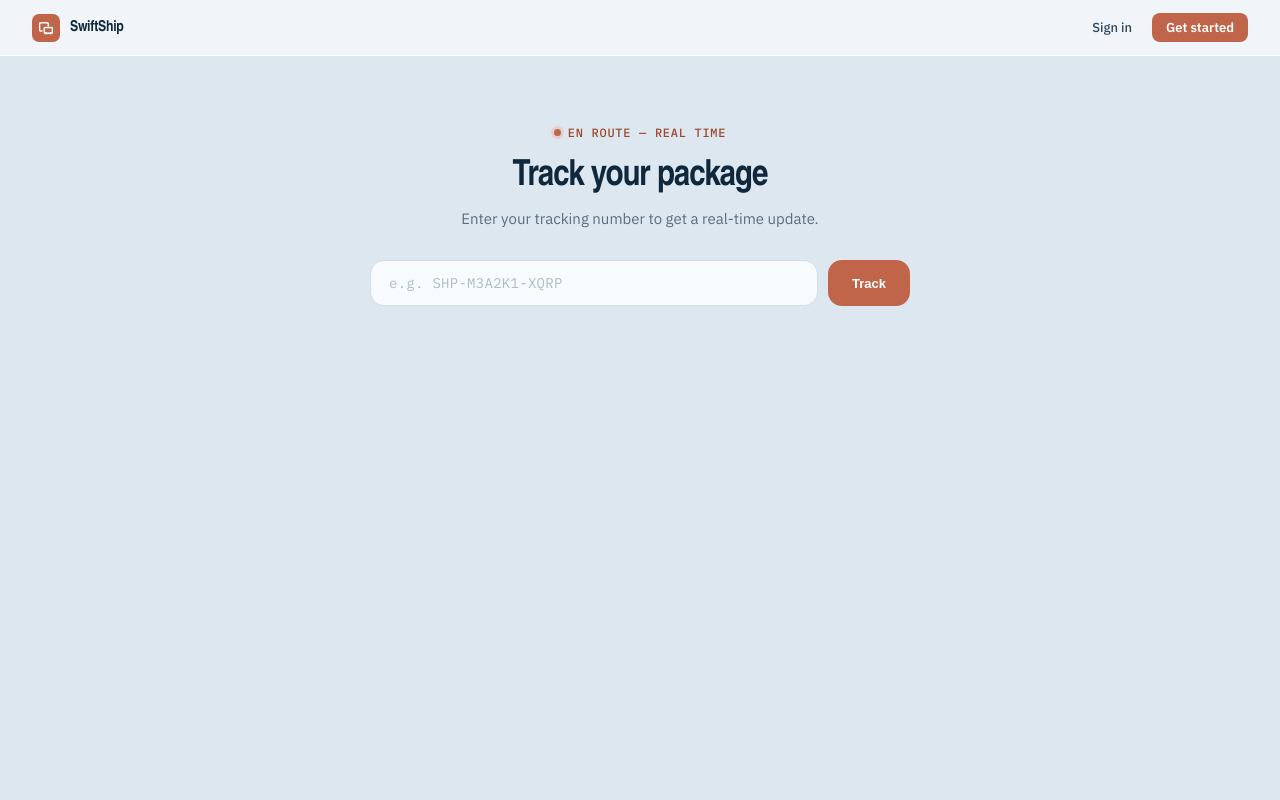
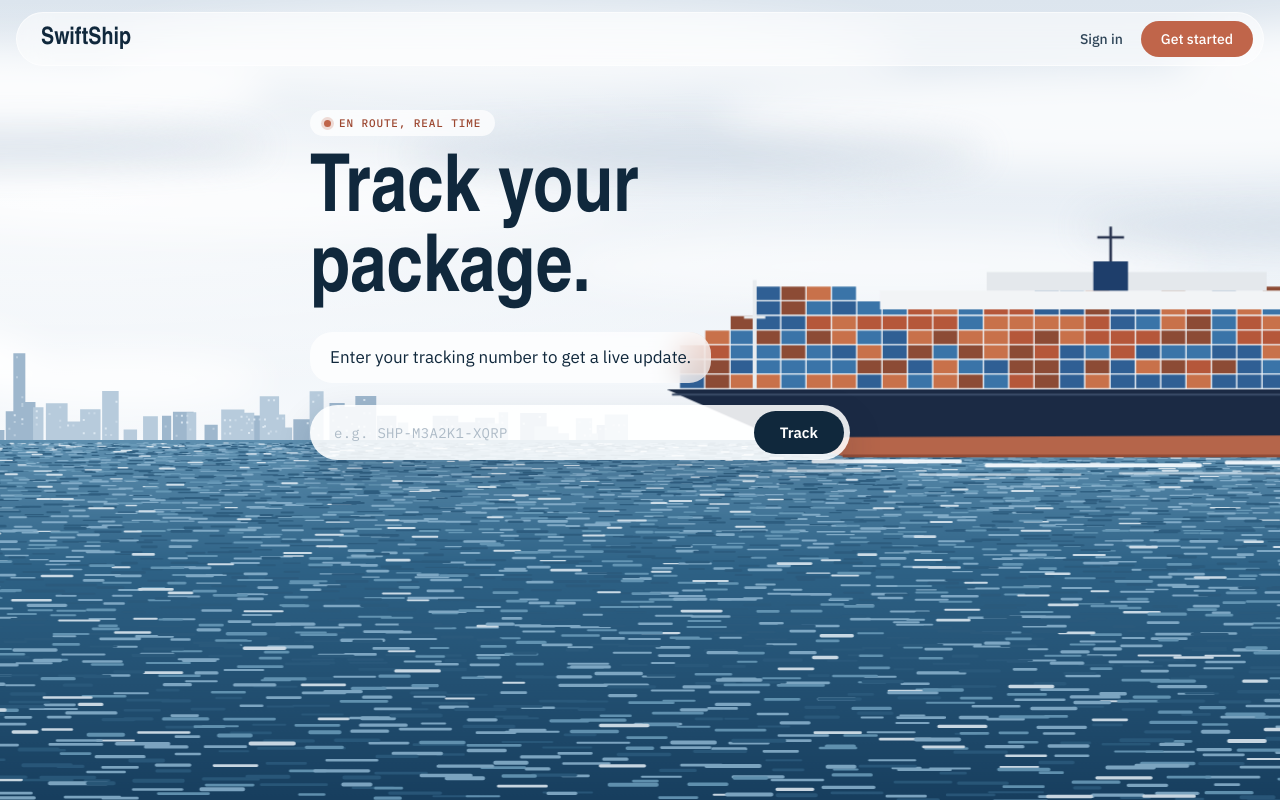
Before and after one commit to hvriza39-rgb/Shipping, a Next.js app: page /track in a window 1280 px wide. Built offline with nearby package versions, Linux system fonts and the light colour scheme.

Commit message:
Refactor TrackingPage component for improved structure

```diff
--- a/components/TrackingPage.tsx
+++ b/components/TrackingPage.tsx
@@ -1,25 +1,23 @@
 "use client";
 
-import { useState, useEffect, type FormEvent } from "react";
+import { useState, useEffect, Suspense, type FormEvent } from "react";
 import { useSearchParams } from "next/navigation";
 import Link from "next/link";
+import CargoSea from "@/components/CargoSea";
 
 const STATUS_META: Record<string, { label: string; color: string; bg: string; dot: string }> = {
   PENDING:          { label: "Pending",          color: "var(--status-pending-text)",    bg: "var(--status-pending-bg)",    dot: "var(--status-pending-dot)"    },
-  CONFIRMED:        { label: "Confirmed",         color: "var(--status-confirmed-text)",  bg: "var(--status-confirmed-bg)",  dot: "var(--status-confirmed-dot)"  },
-  PICKED_UP:        { label: "Picked Up",         color: "var(--status-picked-text)",    bg: "var(--status-picked-bg)",    dot: "var(--status-picked-dot)"    },
-  IN_TRANSIT:       { label: "In Transit",        color: "var(--status-transit-text)",   bg: "var(--status-transit-bg)",   dot: "var(--status-transit-dot)"   },
-  OUT_FOR_DELIVERY: { label: "Out for Delivery",  color: "var(--status-ofd-text)",       bg: "var(--status-ofd-bg)",       dot: "var(--status-ofd-dot)"       },
-  DELIVERED:        { label: "Delivered",         color: "var(--status-delivered-text)", bg: "var(--status-delivered-bg)", dot: "var(--status-delivered-dot)" },
-  FAILED:           { label: "Failed",            color: "var(--status-failed-text)",    bg: "var(--status-failed-bg)",    dot: "var(--status-failed-dot)"    },
-  RETURNED:         { label: "Returned",          color: "var(--status-neutral-text)",   bg: "var(--status-neutral-bg)",   dot: "var(--status-neutral-dot)"   },
-  CANCELLED:        { label: "Cancelled",         color: "var(--status-neutral-text)",   bg: "var(--status-neutral-bg)",   dot: "var(--status-neutral-dot)"   },
+  CONFIRMED:        { label: "Confirmed",        color: "var(--status-confirmed-text)",  bg: "var(--status-confirmed-bg)",  dot: "var(--status-confirmed-dot)"  },
+  PICKED_UP:        { label: "Picked Up",        color: "var(--status-picked-text)",     bg: "var(--status-picked-bg)",     dot: "var(--status-picked-dot)"     },
+  IN_TRANSIT:       { label: "In Transit",       color: "var(--status-transit-text)",    bg: "var(--status-transit-bg)",    dot: "var(--status-transit-dot)"    },
+  OUT_FOR_DELIVERY: { label: "Out for Delivery", color: "var(--status-ofd-text)",        bg: "var(--status-ofd-bg)",        dot: "var(--status-ofd-dot)"        },
+  DELIVERED:        { label: "Delivered",        color: "var(--status-delivered-text)",  bg: "var(--status-delivered-bg)",  dot: "var(--status-delivered-dot)"  },
+  FAILED:           { label: "Failed",           color: "var(--status-failed-text)",     bg: "var(--status-failed-bg)",     dot: "var(--status-failed-dot)"     },
+  RETURNED:         { label: "Returned",         color: "var(--status-neutral-text)",    bg: "var(--status-neutral-bg)",    dot: "var(--status-neutral-dot)"    },
+  CANCELLED:        { label: "Cancelled",        color: "var(--status-neutral-text)",    bg: "var(--status-neutral-bg)",    dot: "var(--status-neutral-dot)"    },
 };
 
-const STATUS_ORDER = [
-  "PENDING", "CONFIRMED", "PICKED_UP",
-  "IN_TRANSIT", "OUT_FOR_DELIVERY", "DELIVERED",
-];
+const STATUS_ORDER = ["PENDING", "CONFIRMED", "PICKED_UP", "IN_TRANSIT", "OUT_FOR_DELIVERY", "DELIVERED"];
 
 function fmtDate(d: string) {
   return new Date(d).toLocaleDateString("en-US", { month: "short", day: "numeric", year: "numeric" });
@@ -47,28 +45,20 @@ interface ShipmentResult {
 function StatusBadge({ status }: { status: string }) {
   const m = STATUS_META[status] ?? STATUS_META["PENDING"];
   return (
-    <span style={{ display: "inline-flex", alignItems: "center", gap: 5, padding: "4px 12px", borderRadius: "var(--radius-xl)", fontSize: 12, fontWeight: 600, color: m.color, background: m.bg }}>
+    <span style={{ display: "inline-flex", alignItems: "center", gap: 6, padding: "5px 14px", borderRadius: "var(--radius-pill)", fontSize: 12, fontWeight: 600, color: m.color, background: m.bg }}>
       <span style={{ width: 6, height: 6, borderRadius: "50%", background: m.dot }} />
       {m.label}
     </span>
   );
 }
 
-/**
- * Unified route + progress visual — replaces the old separate stepper,
- * flat route line, and "Delivered" banner. The marker position is computed
- * from the actual status, so it reflects real progress rather than sitting
- * on a static plane icon.
- */
+/** Route + progress visual. Marker position comes from the real status. */
 function RouteProgress({ shipment }: { shipment: ShipmentResult }) {
   const { status, origin, destination, estimatedDelivery, deliveredAt } = shipment;
-  const isBad  = status === "FAILED" || status === "CANCELLED" || status === "RETURNED";
+  const isBad   = status === "FAILED" || status === "CANCELLED" || status === "RETURNED";
   const idx     = STATUS_ORDER.indexOf(status);
   const lastIdx = STATUS_ORDER.length - 1;
 
-  // For failed/cancelled/returned shipments, the line still shows how far it
-  // got — conventionally treated as "made it to out-for-delivery" — but in
-  // the failed color, with no pulsing marker since nothing is still moving.
   const percent = isBad
     ? (STATUS_ORDER.indexOf("OUT_FOR_DELIVERY") / lastIdx) * 100
     : idx >= 0 ? (idx / lastIdx) * 100 : 0;
@@ -82,19 +72,20 @@ function RouteProgress({ shipment }: { shipment: ShipmentResult }) {
     "Estimate pending";
 
   const lineColor = isBad ? "var(--status-failed-dot)" : "var(--color-primary)";
+  const eyebrow = { fontSize: 10, fontWeight: 700, color: "var(--color-subtle)", letterSpacing: "0.07em", textTransform: "uppercase", marginBottom: 4 } as const;
+  const city    = { fontSize: 20, fontWeight: 600, color: "var(--color-heading)", fontFamily: "var(--font-display)" } as const;
 
   return (
     <div style={{ marginBottom: 26 }}>
-      {/* From / To */}
       <div style={{ display: "flex", justifyContent: "space-between", marginBottom: 18, gap: 16 }}>
         <div>
-          <div style={{ fontSize: 10, fontWeight: 700, color: "var(--color-subtle)", letterSpacing: "0.07em", textTransform: "uppercase", marginBottom: 4 }}>From</div>
-          <div style={{ fontSize: 16, fontWeight: 700, color: "var(--color-heading)", fontFamily: "var(--font-display)" }}>{origin.city}</div>
+          <div style={eyebrow}>From</div>
+          <div style={city}>{origin.city}</div>
           <div style={{ fontSize: 12, color: "var(--color-muted)" }}>{origin.state}, {origin.country}</div>
         </div>
         <div style={{ textAlign: "right" }}>
-          <div style={{ fontSize: 10, fontWeight: 700, color: "var(--color-subtle)", letterSpacing: "0.07em", textTransform: "uppercase", marginBottom: 4 }}>To</div>
-          <div style={{ fontSize: 16, fontWeight: 700, color: "var(--color-heading)", fontFamily: "var(--font-display)" }}>{destination.city}</div>
+          <div style={eyebrow}>To</div>
+          <div style={city}>{destination.city}</div>
           <div style={{ fontSize: 12, color: "var(--color-muted)" }}>{destination.state}, {destination.country}</div>
           <div style={{ fontSize: 12, fontWeight: 600, color: isBad ? "var(--status-failed-text)" : "var(--color-muted)", marginTop: 4 }}>
             {destinationNote}
@@ -102,7 +93,6 @@ function RouteProgress({ shipment }: { shipment: ShipmentResult }) {
         </div>
       </div>
 
-      {/* Route line */}
       <div style={{ position: "relative", height: 24, marginBottom: 6 }}>
         <div style={{
           position: "absolute", top: "50%", left: 0, right: 0, height: 2, transform: "translateY(-50%)",
@@ -114,8 +104,7 @@ function RouteProgress({ shipment }: { shipment: ShipmentResult }) {
           width: `${percent}%`, background: lineColor, transition: "width 0.4s ease",
         }} />
         <div style={{ position: "absolute", inset: 0, display: "flex", justifyContent: "space-between", alignItems: "center" }}>
-          {STATUS_ORDER.map((s) => {
-            const i = STATUS_ORDER.indexOf(s);
+          {STATUS_ORDER.map((s, i) => {
             const passed = !isBad && i <= idx;
             return (
               <div key={s} style={{
@@ -129,7 +118,7 @@ function RouteProgress({ shipment }: { shipment: ShipmentResult }) {
         <div style={{
           position: "absolute", top: "50%", left: `${percent}%`, width: 16, height: 16,
           transform: "translate(-50%, -50%)", borderRadius: "50%", background: lineColor,
-          boxShadow: `0 0 0 4px ${isBad ? "rgba(201,72,58,0.18)" : "rgba(255,106,44,0.18)"}`,
+          boxShadow: `0 0 0 4px ${isBad ? "rgba(201,72,58,0.18)" : "rgba(192,101,74,0.2)"}`,
           transition: "left 0.4s ease",
         }}>
           {!isBad && status !== "DELIVERED" && (
@@ -141,14 +130,13 @@ function RouteProgress({ shipment }: { shipment: ShipmentResult }) {
         </div>
       </div>
 
-      {/* Step labels — hidden on narrow screens via globals.css */}
       <div className="route-step-labels" style={{ display: "grid", gridTemplateColumns: `repeat(${STATUS_ORDER.length}, 1fr)` }}>
         {STATUS_ORDER.map((s, i) => {
           const passed = !isBad && i <= idx;
           const align = i === 0 ? "left" : i === STATUS_ORDER.length - 1 ? "right" : "center";
           return (
-            <div key={s} style={{ textAlign: align as any }}>
-              <span style={{ fontSize: 10, fontWeight: 600, letterSpacing: "0.02em", color: passed ? "var(--color-primary)" : "var(--color-subtle)" }}>
+            <div key={s} style={{ textAlign: align }}>
+              <span style={{ fontSize: 10, fontWeight: 600, color: passed ? "var(--color-primary)" : "var(--color-subtle)" }}>
                 {STATUS_META[s]?.label}
               </span>
             </div>
@@ -159,17 +147,14 @@ function RouteProgress({ shipment }: { shipment: ShipmentResult }) {
   );
 }
 
-export default function TrackingPage() {
-  const searchParams  = useSearchParams();
-  const [query, setQuery]     = useState(searchParams.get("q") ?? "");
-  const [input, setInput]     = useState(searchParams.get("q") ?? "");
+function TrackingContent() {
+  const searchParams = useSearchParams();
+  // landing page links with ?n=, older links use ?q=
+  const initial = searchParams.get("n") ?? searchParams.get("q") ?? "";
+  const [input, setInput]     = useState(initial);
   const [result, setResult]   = useState<ShipmentResult | null>(null);
   const [loading, setLoading] = useState(false);
   const [error, setError]     = useState("");
-
-  useEffect(() => {
-    if (query) search(query);
-  }, []);
 
   const search = async (q: string) => {
     if (!q.trim()) return;
@@ -185,126 +170,89 @@ export default function TrackingPage() {
       }
       setResult(data);
     } catch {
-      setError("Couldn't reach the server — try again.");
+      setError("Couldn't reach the server. Try again.");
     } finally {
       setLoading(false);
     }
   };
 
+  useEffect(() => {
+    if (initial) search(initial);
+    // eslint-disable-next-line react-hooks/exhaustive-deps
+  }, []);
+
   const handleSubmit = (e: FormEvent) => {
     e.preventDefault();
-    setQuery(input);
     search(input);
   };
 
+  const eyebrow = { fontSize: 10, fontWeight: 700, color: "var(--color-subtle)", letterSpacing: "0.08em", textTransform: "uppercase" } as const;
+
   return (
-    <div style={{ fontFamily: "var(--font-sans)", minHeight: "100vh", background: "var(--color-bg)" }}>
+    <div className="tp">
+      <style>{CSS}</style>
 
-      {/* Nav */}
-      <nav style={{ height: 56, display: "flex", alignItems: "center", justifyContent: "space-between", padding: "0 32px", borderBottom: "1px solid var(--color-nav-border)", background: "var(--color-nav-bg)" }}>
-        <Link href="/" style={{ display: "flex", alignItems: "center", gap: 10, textDecoration: "none" }}>
-          <div style={{ width: 28, height: 28, background: "var(--color-primary)", borderRadius: 7, display: "flex", alignItems: "center", justifyContent: "center" }}>
-            <svg width="14" height="14" viewBox="0 0 24 24" fill="none" stroke="#fff" strokeWidth="2.5" strokeLinecap="round" strokeLinejoin="round">
-              <path d="M5 17H3a2 2 0 0 1-2-2V5a2 2 0 0 1 2-2h11a2 2 0 0 1 2 2v3"/>
-              <rect x="9" y="11" width="14" height="10" rx="2"/>
-              <circle cx="12" cy="21" r="1"/><circle cx="20" cy="21" r="1"/>
-            </svg>
-          </div>
-          <span style={{ fontFamily: "var(--font-display)", fontWeight: 700, fontSize: 15, color: "var(--color-ink)", letterSpacing: "-0.02em" }}>SwiftShip</span>
-        </Link>
-        <div style={{ display: "flex", alignItems: "center", gap: 8 }}>
-          <Link href="/login" className="nav-link" style={{ fontSize: 13, fontWeight: 500, color: "var(--color-nav-text)", textDecoration: "none", padding: "6px 12px" }}>Sign in</Link>
-          <Link href="/register" className="btn-p" style={{ fontSize: 13, fontWeight: 700, color: "#fff", textDecoration: "none", padding: "6px 14px", background: "var(--color-primary)", borderRadius: "var(--radius-sm)" }}>Get started</Link>
+      <div className="tp-scene" aria-hidden="true"><CargoSea /></div>
+
+      <nav className="tp-nav">
+        <Link href="/" className="tp-brand">SwiftShip</Link>
+        <div className="tp-nav-r">
+          <Link href="/login">Sign in</Link>
+          <Link href="/register" className="tp-btn tp-rust">Get started</Link>
         </div>
       </nav>
 
-      {/* Hero search */}
-      <div style={{ padding: "64px 24px 48px", textAlign: "center" }}>
-        <div style={{
-          display: "inline-flex", alignItems: "center", gap: 7,
-          fontFamily: "var(--font-mono)", fontSize: 12, fontWeight: 500,
-          color: "var(--color-primary-dark)", letterSpacing: "0.06em", marginBottom: 16,
-        }}>
-          <span style={{ width: 7, height: 7, borderRadius: "50%", background: "var(--color-primary)", boxShadow: "0 0 0 3px rgba(255,106,44,0.18)" }} />
-          EN ROUTE — REAL TIME
-        </div>
-        <h1 style={{ fontFamily: "var(--font-display)", fontSize: 36, fontWeight: 700, color: "var(--color-heading)", letterSpacing: "-0.03em", margin: "0 0 10px" }}>
-          Track your package
-        </h1>
-        <p style={{ fontSize: 15, color: "var(--color-muted)", margin: "0 0 32px" }}>
-          Enter your tracking number to get a real-time update.
-        </p>
+      <main className="tp-main">
+        <div className="tp-hero">
+          <div className="tp-chip"><span /> En route, real time</div>
+          <h1>Track your<br />package.</h1>
+          <p>Enter your tracking number to get a live update.</p>
 
-        <form onSubmit={handleSubmit} style={{ display: "flex", gap: 10, maxWidth: 540, margin: "0 auto" }}>
+          <form onSubmit={handleSubmit} className="tp-form">
             <input
               className="tracker-input"
               value={input}
               onChange={(e) => setInput(e.target.value)}
               placeholder="e.g. SHP-M3A2K1-XQRP"
-            style={{
-              flex: 1, padding: "13px 18px", borderRadius: "var(--radius-md)",
-              border: "1.5px solid var(--color-border)", background: "var(--color-surface)",
-              color: "var(--color-ink)", fontSize: 14, outline: "none", fontFamily: "var(--font-mono)",
-              letterSpacing: "0.02em",
-            }}
-            onFocus={(e) => { e.currentTarget.style.border = "1.5px solid var(--color-primary)"; }}
-            onBlur={(e)  => { e.currentTarget.style.border = "1.5px solid var(--color-border)"; }}
+              aria-label="Tracking number"
             />
-          <button type="submit" disabled={loading} className="btn-p" style={{
-            padding: "13px 24px", borderRadius: "var(--radius-md)", border: "none",
-            background: loading ? "var(--color-primary-border)" : "var(--color-primary)",
-            color: "#fff", fontSize: 13, fontWeight: 700, cursor: loading ? "not-allowed" : "pointer",
-            whiteSpace: "nowrap",
-          }}>
+            <button type="submit" disabled={loading} className="tp-btn tp-ink">
               {loading ? "Searching…" : "Track"}
             </button>
           </form>
         </div>
 
-      {/* Result */}
-      <div style={{ maxWidth: 680, margin: "0 auto", padding: "0 24px 64px" }}>
-
-        {error && (
-          <div style={{ background: "var(--color-error-bg)", border: "1px solid var(--color-error-border)", borderRadius: "var(--radius-md)", padding: "14px 18px", color: "var(--color-error-text)", fontSize: 13, fontWeight: 500, textAlign: "center" }}>
-            {error}
-          </div>
-        )}
+        {error && <div className="tp-error">{error}</div>}
 
         {result && (
-          <div style={{ background: "var(--color-surface)", borderRadius: "var(--radius-lg)", border: "1px solid var(--color-border)", overflow: "hidden", boxShadow: "var(--shadow-lg)" }}>
-
-            {/* Result header */}
-            <div style={{ padding: "20px 24px", borderBottom: "1px solid var(--color-border-light)", display: "flex", alignItems: "center", justifyContent: "space-between", flexWrap: "wrap", gap: 10 }}>
+          <div className="tp-panel">
+            <div style={{ padding: "22px 26px", borderBottom: "1px solid var(--color-border-light)", display: "flex", alignItems: "center", justifyContent: "space-between", flexWrap: "wrap", gap: 10 }}>
               <div>
-                <div style={{ fontFamily: "var(--font-mono)", fontSize: 14, color: "var(--color-primary)", fontWeight: 700, marginBottom: 4 }}>{result.trackingNumber}</div>
+                <div style={{ fontFamily: "var(--font-mono)", fontSize: 14, color: "var(--color-primary-dark)", fontWeight: 700, marginBottom: 4 }}>{result.trackingNumber}</div>
                 <div style={{ fontSize: 12, color: "var(--color-subtle)" }}>Booked {fmtDate(result.createdAt)}</div>
               </div>
               <StatusBadge status={result.status} />
             </div>
 
-            <div style={{ padding: "24px" }}>
-
-              {/* Unified route + progress */}
+            <div style={{ padding: 26 }}>
               <RouteProgress shipment={result} />
 
-              {/* Package info strip */}
-              <div style={{ display: "flex", gap: 0, marginBottom: 20, border: "1px solid var(--color-border)", borderRadius: "var(--radius-md)", overflow: "hidden" }}>
+              <div style={{ display: "flex", marginBottom: 22, border: "1px solid var(--color-border)", borderRadius: "var(--radius-md)", overflow: "hidden" }}>
                 {[
                   { label: "Service", value: result.serviceType },
                   { label: "Weight",  value: `${result.weightKg} kg` },
                   { label: "Parcels", value: result.parcels.length > 0 ? `${result.parcels.length} parcel${result.parcels.length > 1 ? "s" : ""}` : "1 parcel" },
                   ...(result.carrierName ? [{ label: "Carrier", value: result.carrierName }] : []),
                 ].map(({ label, value }, i, arr) => (
-                  <div key={label} style={{ flex: 1, padding: "12px 14px", borderRight: i < arr.length - 1 ? "1px solid var(--color-border)" : "none", background: "var(--color-surface)" }}>
-                    <div style={{ fontSize: 9, fontWeight: 700, color: "var(--color-subtle)", letterSpacing: "0.08em", textTransform: "uppercase", marginBottom: 4 }}>{label}</div>
+                  <div key={label} style={{ flex: 1, padding: "12px 14px", borderRight: i < arr.length - 1 ? "1px solid var(--color-border)" : "none" }}>
+                    <div style={{ ...eyebrow, fontSize: 9, marginBottom: 4 }}>{label}</div>
                     <div style={{ fontSize: 13, fontWeight: 700, color: "var(--color-heading)" }}>{value}</div>
                   </div>
                 ))}
               </div>
 
-              {/* Timeline */}
               <div>
-                <div style={{ fontSize: 10, fontWeight: 700, color: "var(--color-subtle)", letterSpacing: "0.08em", textTransform: "uppercase", marginBottom: 14 }}>History</div>
+                <div style={{ ...eyebrow, marginBottom: 14 }}>History</div>
                 {[...result.trackingEvents].reverse().map((evt, i, arr) => {
                   const m      = STATUS_META[evt.status] ?? STATUS_META["PENDING"];
                   const latest = i === 0;
@@ -318,7 +266,7 @@ export default function TrackingPage() {
                         <div style={{ fontSize: 13, fontWeight: 700, color: latest ? m.color : "var(--color-heading)" }}>{m.label}</div>
                         {evt.location && <div style={{ fontSize: 12, color: "var(--color-muted)", marginTop: 2 }}>{evt.location}</div>}
                         {evt.note     && <div style={{ fontSize: 12, color: "var(--color-subtle)", marginTop: 1 }}>{evt.note}</div>}
-                        <div style={{ fontSize: 11, color: "var(--color-placeholder)", marginTop: 3 }}>{fmtDate(evt.createdAt)} · {fmtTime(evt.createdAt)}</div>
+                        <div style={{ fontSize: 11, color: "var(--color-subtle)", marginTop: 3 }}>{fmtDate(evt.createdAt)} · {fmtTime(evt.createdAt)}</div>
                       </div>
                     </div>
                   );
@@ -329,16 +277,55 @@ export default function TrackingPage() {
               </div>
             </div>
 
-            {/* CTA footer */}
-            <div style={{ padding: "14px 24px", borderTop: "1px solid var(--color-border-light)", background: "var(--color-surface-alt)", display: "flex", alignItems: "center", justifyContent: "space-between" }}>
-              <div style={{ fontSize: 12, color: "var(--color-subtle)" }}>Want to manage your shipments?</div>
-              <Link href="/register" style={{ fontSize: 12, fontWeight: 700, color: "var(--color-primary)", textDecoration: "none" }}>
-                Create an account &#8594;
+            <div style={{ padding: "16px 26px", borderTop: "1px solid var(--color-border-light)", background: "var(--color-surface-alt)", display: "flex", alignItems: "center", justifyContent: "space-between", flexWrap: "wrap", gap: 8 }}>
+              <div style={{ fontSize: 13, color: "var(--color-muted)" }}>Want to manage your shipments?</div>
+              <Link href="/register" style={{ fontSize: 13, fontWeight: 700, color: "var(--color-primary-dark)", textDecoration: "none" }}>
+                Create an account &rarr;
               </Link>
             </div>
           </div>
         )}
-      </div>
+      </main>
     </div>
   );
 }
+
+export default function TrackingPage() {
+  return (
+    <Suspense fallback={null}>
+      <TrackingContent />
+    </Suspense>
+  );
+}
+
+const CSS = `
+.tp{position:relative;min-height:100vh;font-family:var(--font-body),system-ui,sans-serif;color:var(--color-ink)}
+.tp a{text-decoration:none}
+.tp-scene{position:fixed;inset:0;z-index:0;background:#DCE5EE;overflow:hidden}
+.tp-scene .bg-skyline{width:100%;height:100%;display:block}
+.tp-nav{position:fixed;top:12px;left:16px;right:16px;z-index:50;height:54px;padding:0 10px 0 24px;display:flex;align-items:center;justify-content:space-between;
+  background:rgba(255,255,255,.55);backdrop-filter:blur(16px);border:1px solid rgba(255,255,255,.6);border-radius:999px}
+.tp-brand{font-family:var(--font-display),'Arial Narrow',sans-serif;font-weight:600;font-size:24px;color:var(--color-ink)}
+.tp-nav-r{display:flex;align-items:center;gap:4px}
+.tp-nav-r a{font-size:14px;font-weight:500;padding:8px 14px;color:#2F4558;border-radius:999px}
+.tp-nav-r a:hover{background:rgba(255,255,255,.6)}
+.tp-nav-r a.tp-btn{color:#fff;padding:9px 20px}
+.tp-btn{display:inline-block;font-weight:600;font-size:15px;border-radius:999px;padding:12px 26px;border:0;cursor:pointer;font-family:inherit;color:#fff;white-space:nowrap}
+.tp-rust{background:var(--color-primary)}.tp-rust:hover{background:var(--color-primary-dark)}
+.tp-ink{background:var(--color-ink)}.tp-ink:hover{background:#1b4060}
+.tp-btn:disabled{opacity:.6;cursor:not-allowed}
+.tp a:focus-visible,.tp button:focus-visible,.tp input:focus-visible{outline:2px solid var(--color-accent-teal);outline-offset:2px}
+.tp-main{position:relative;z-index:1;max-width:700px;margin:0 auto;padding:110px 20px 64px}
+.tp-hero{margin-bottom:28px}
+.tp-chip{display:inline-flex;align-items:center;gap:8px;padding:6px 14px;border-radius:999px;background:rgba(255,255,255,.72);backdrop-filter:blur(12px);
+  font:500 11px var(--font-mono),monospace;letter-spacing:.08em;text-transform:uppercase;color:var(--color-primary-dark);margin-bottom:18px}
+.tp-chip span{width:7px;height:7px;border-radius:50%;background:var(--color-primary);box-shadow:0 0 0 3px rgba(192,101,74,.22)}
+.tp-hero h1{font-family:var(--font-display),'Arial Narrow',sans-serif;font-weight:600;font-size:clamp(46px,9vw,80px);line-height:1;color:var(--color-ink);margin:0 0 18px}
+.tp-hero p{display:inline-block;font-size:17px;line-height:1.6;color:var(--color-ink);margin:0 0 22px;padding:12px 20px;background:rgba(255,255,255,.72);backdrop-filter:blur(14px);border-radius:22px}
+.tp-form{display:flex;max-width:540px;padding:6px;background:rgba(255,255,255,.88);border-radius:999px;box-shadow:0 14px 36px rgba(16,40,60,.16)}
+.tp-form input{flex:1;min-width:0;padding:10px 18px;font:14px var(--font-mono),monospace;letter-spacing:.02em;border:0;background:transparent;color:var(--color-ink)}
+.tp-form input:focus-visible{outline:none}
+.tp-error{background:rgba(247,224,219,.92);backdrop-filter:blur(10px);border:1px solid var(--color-error-border);border-radius:var(--radius-lg);padding:14px 20px;color:var(--color-error-text);font-size:14px;font-weight:500}
+.tp-panel{background:rgba(255,255,255,.88);backdrop-filter:blur(18px);border:1px solid rgba(255,255,255,.8);border-radius:var(--radius-xl);overflow:hidden;box-shadow:var(--shadow-lg)}
+@media(max-width:560px){.tp-nav{left:10px;right:10px;padding-left:18px}.tp-nav-r a:not(.tp-btn){display:none}.tp-main{padding-top:100px}}
+`;
```
Lines whose indentation alone changed are shown as unchanged.
